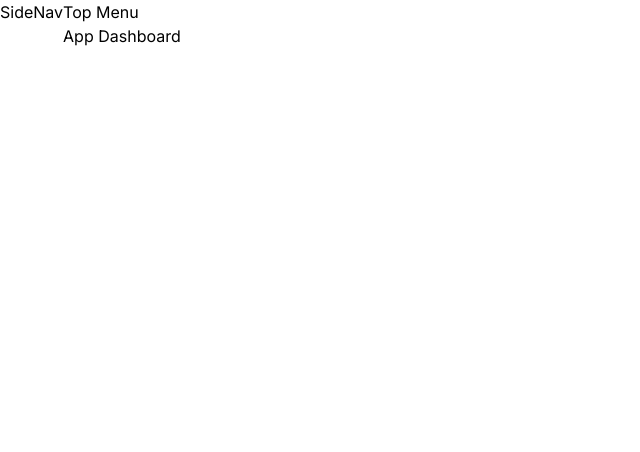
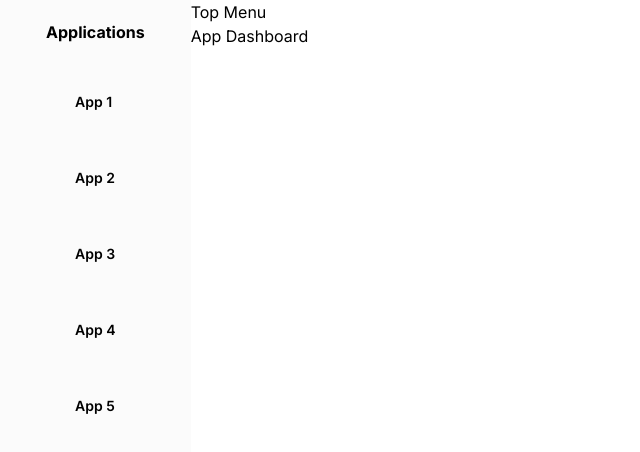
Before and after one commit to ameerajayakumar/appX, a Next.js app: page / in a window 1280 px wide. Shown: the top 452 px of the page, without its empty margins (0-640 px from the left). Built offline with nearby package versions, Linux system fonts and the light colour scheme.

Commit message:
sidebar css, html, click action done

```diff
--- a/src/app/(components)/SideNav/index.jsx
+++ b/src/app/(components)/SideNav/index.jsx
@@ -1,15 +1,34 @@
 import React, { useEffect } from 'react';
-import { setMenu } from '../../../state/index';
 import { useAppDispatch, useAppSelector } from '@/app/redux';
+import { loadApp } from '@/state';
 
 const SideNav = () => {
+  const menu = useAppSelector((state) => state.global.menu);
   const state = useAppSelector((state) => state.global);
-  // const dispatch = useAppDispatch();
-  const activeapp = useAppSelector((state) => state.global.activeApp);
+  const dispatch = useAppDispatch();
+  // const activeapp = useAppSelector((state) => state.global.activeApp);
   console.log('state is', state);
-  console.log('activeapp', activeapp);
 
-  return <div>SideNav</div>;
+  const selectApp = (app) => {
+    dispatch(loadApp(app));
+  };
+
+  return (
+    <div className="flex flex-col w-60 md:w-56 bg-[#fafafaac] items-center">
+      <div className="my-5 font-bold">Applications</div>
+      <ul>
+        {menu.map((item, index) => (
+          <li
+            key={index}
+            className="px-14 py-7 hover:bg-[#FFFFFF] w-full rounded hover:cursor-pointer font-semibold text-sm "
+            onClick={() => selectApp(item.app)}
+          >
+            {item.label}
+          </li>
+        ))}
+      </ul>
+    </div>
+  );
 };
 
 export default SideNav;
--- a/src/app/AppLayout.jsx
+++ /dev/null
@@ -1,18 +0,0 @@
-'use client';
-
-import React from 'react';
-import SideNav from './(components)/SideNav';
-import StoreProvider from './redux';
-
-const AppLayout = ({ children }) => {
-  return (
-    <StoreProvider>
-      <div className="flex w-full ">
-        <SideNav></SideNav>
-        <main className="flex flex-col w-full h-full">{children}</main>
-      </div>
-    </StoreProvider>
-  );
-};
-
-export default AppLayout;
--- /dev/null
+++ b/src/app/AppWrapper.jsx
@@ -0,0 +1,30 @@
+'use client';
+
+import React, { useEffect } from 'react';
+import SideNav from './(components)/SideNav';
+import StoreProvider, { useAppDispatch } from './redux';
+import appConfig from './appConfig.json';
+import { setMenu } from '@/state';
+
+const AppLayout = ({ children }) => {
+  const dispatch = useAppDispatch();
+  useEffect(() => {
+    dispatch(setMenu(appConfig.sidenav));
+  });
+  return (
+    <div className="flex w-full min-h-screen">
+      <SideNav></SideNav>
+      <main className="flex flex-col w-full h-full">{children}</main>
+    </div>
+  );
+};
+
+const AppWrapper = ({ children }) => {
+  return (
+    <StoreProvider>
+      <AppLayout>{children}</AppLayout>
+    </StoreProvider>
+  );
+};
+
+export default AppWrapper;
--- a/src/app/appConfig.json
+++ b/src/app/appConfig.json
@@ -1,9 +1,9 @@
 {
-  "side-nav": [
+  "sidenav": [
     { "label": "App 1", "app": "RegistrationFormV1" },
     { "label": "App 2", "app": "RegistrationFormV2" },
-    { "label": "App 3", "app": "ReactIndexPage" },
+    { "label": "App 3", "app": "LoggedInPage" },
     { "label": "App 4", "app": "ReactFlowDiagram" },
-    { "label": "App 5", "app": "Application5" }
+    { "label": "App 5", "app": "SignInPage" }
   ]
 }
--- a/src/app/layout.js
+++ b/src/app/layout.js
@@ -1,19 +1,19 @@
 import { Inter } from 'next/font/google';
 import './globals.css';
-import AppLayout from './AppLayout';
+import AppWrapper from './AppWrapper';
 
 const inter = Inter({ subsets: ['latin'] });
 
 export const metadata = {
-  title: 'Create Next App',
+  title: 'App Dashboard',
   description: 'Generated by create next app',
 };
 
 export default function RootLayout({ children }) {
   return (
     <html lang="en">
-      <body className={inter.className}>
-        <AppLayout>{children}</AppLayout>
+      <body className={`${inter.className} `}>
+        <AppWrapper>{children}</AppWrapper>
       </body>
     </html>
   );
--- a/src/state/index.js
+++ b/src/state/index.js
@@ -11,7 +11,6 @@ export const globalSlice = createSlice({
   initialState,
   reducers: {
     setMenu(state, action) {
-      console.log('Initial State:', state);
       return { ...state, menu: action.payload };
     },
     loadApp(state, action) {
```
